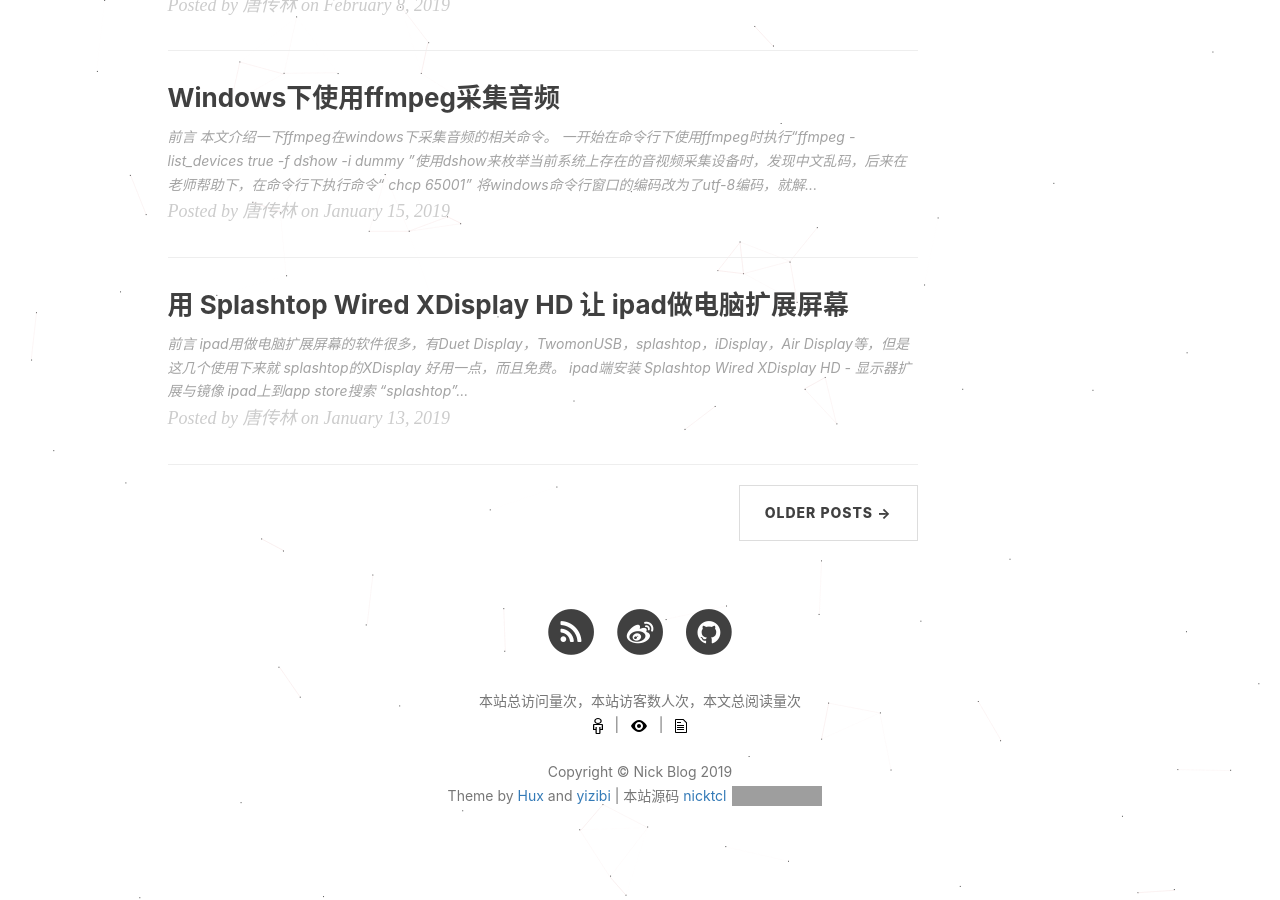
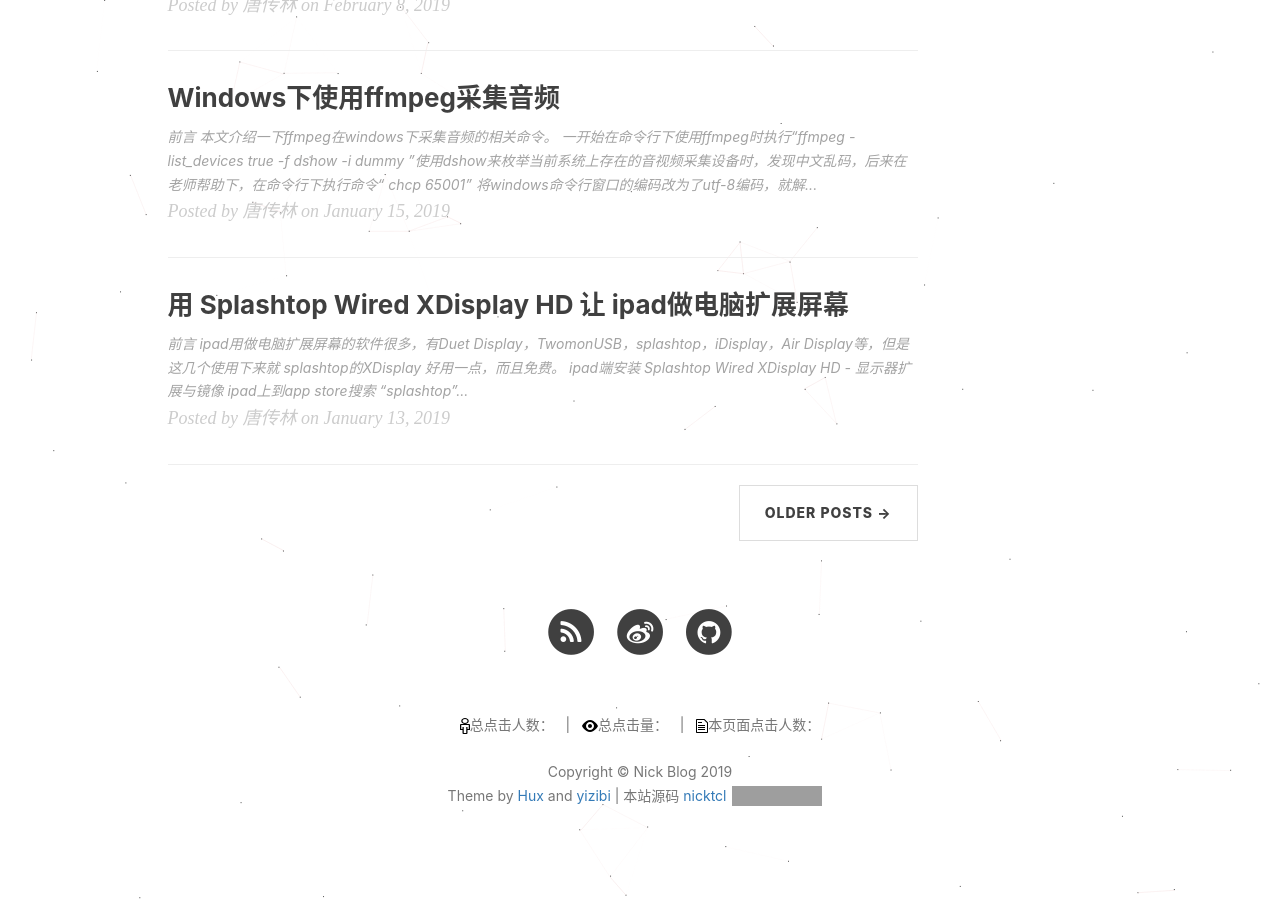
Before and after one commit to nicktcl/nicktcl.github.io, a Jekyll site: the page built from index.html, in a window 1280 px wide and 900 px high, scrolled down 2027 px. Built offline with Jekyll 4.4.1, drawn with Linux system fonts in a browser that asks for light colours; nearby versions of some CDN libraries; the list of posts is cut into pages by our own code; comment, search, counter and statistics services are not loaded; grey boxes are pictures that could not be loaded.

Commit message:
Update footer.html

```diff
--- a/_includes/footer.html
+++ b/_includes/footer.html
@@ -82,18 +82,18 @@
                     {% endif %}
                 </ul>
                 <p class="copyright text-muted">
-                  本站总访问量<span id="busuanzi_value_site_pv"></span>次，本站访客数<span id="busuanzi_value_site_uv"></span>人次，本文总阅读量<span id="busuanzi_value_page_pv"></span>次
+<!--                  本站总访问量<span id="busuanzi_value_site_pv"></span>次，本站访客数<span 					   id="busuanzi_value_site_uv"></span>人次，本文总阅读量<span id="busuanzi_value_page_pv"></span>次-->
                     <br>
 					<span class="site-uv" title="总点击人数">
-                    <img src="/img/vendor/octicons/svg/person.svg" width="10" height="16">
+                    <img src="/img/vendor/octicons/svg/person.svg" width="10" height="16">总点击人数：
                     <span class="busuanzi-value" id="busuanzi_value_site_uv"></span></span>
                     &nbsp;&nbsp;|&nbsp;&nbsp;
                     <span class="site-pv" title="总点击量">
-                    <img src="/img/vendor/octicons/svg/eye.svg" width="16" height="16">
+                    <img src="/img/vendor/octicons/svg/eye.svg" width="16" height="16">总点击量：
                     <span class="busuanzi-value" id="busuanzi_value_site_pv"></span></span>
                     &nbsp;&nbsp;|&nbsp;&nbsp;
                     <span class="page-pv"title="本页面点击人数">
-                    <img src="/img/vendor/octicons/svg/file-text.svg" width="12" height="16">
+                    <img src="/img/vendor/octicons/svg/file-text.svg" width="12" height="16">本页面点击人数：
                     <span class="busuanzi-value" id="busuanzi_value_page_pv"></span></span>
 					<br>
                     <br>
```
